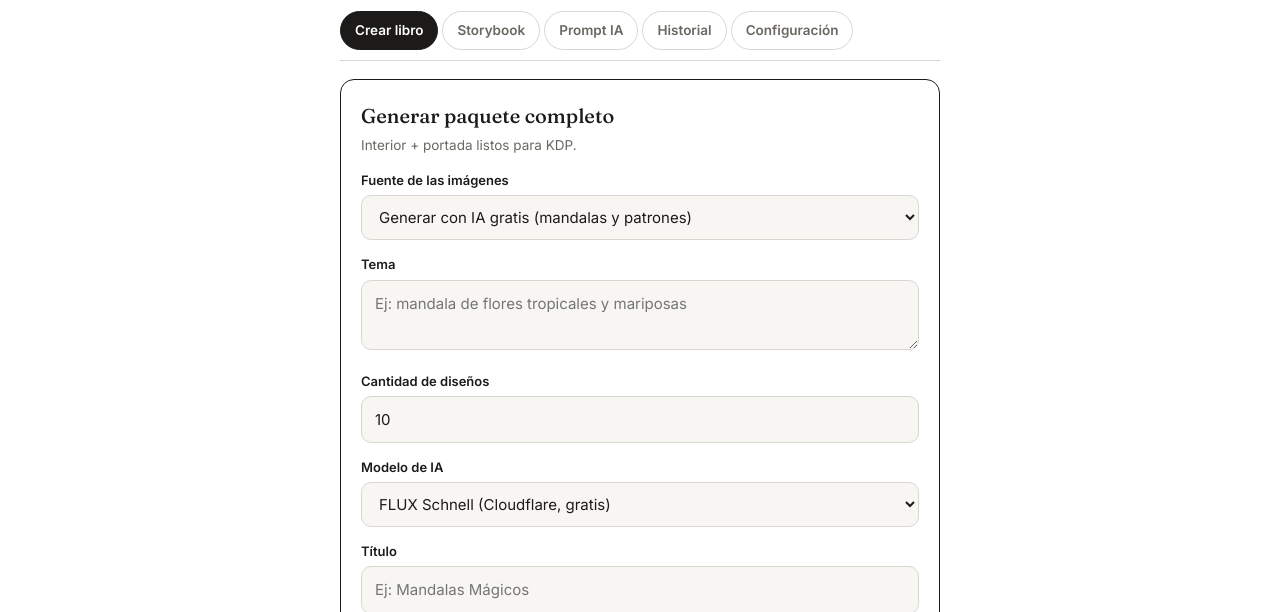
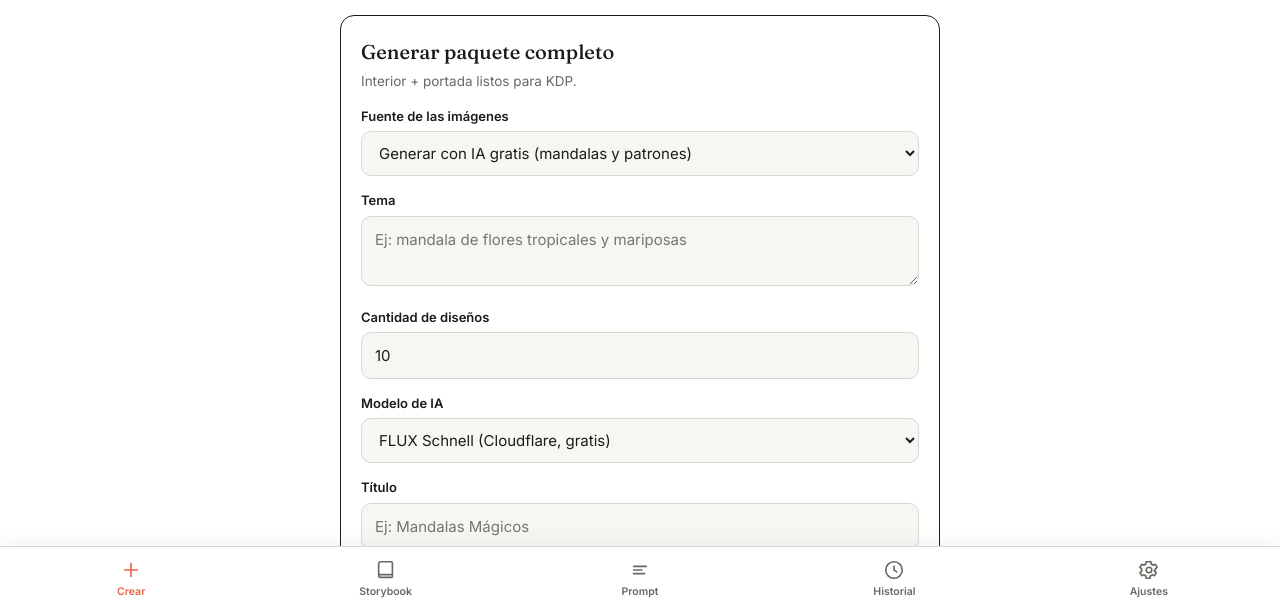
Before and after one commit to angulodev/coloring-factory, a website: page docs/index.html in a window 1280 px wide. Shown: the part 188-800 px from the top of the page. Drawn offline with Linux system fonts and the light colour scheme.

Commit message:
ux: navegación con barra inferior fija estilo app (íconos SVG) en vez de pestañas apiladas

```diff
--- a/docs/index.html
+++ b/docs/index.html
@@ -9,7 +9,7 @@
 <style>
   :root{--paper:#FFF;--paper-soft:#F7F6F3;--ink:#1C1B19;--ink-soft:#6B6862;--line:#D9D6CF;--pencil:#E8634A;--pencil-soft:#FCEAE5;--green:#3E8E6B;--green-soft:#E4F1EA;--radius:14px;}
   *{margin:0;padding:0;box-sizing:border-box;}
-  body{font-family:'Inter',system-ui,sans-serif;background:var(--paper);color:var(--ink);line-height:1.55;padding-bottom:90px;}
+  body{font-family:'Inter',system-ui,sans-serif;background:var(--paper);color:var(--ink);line-height:1.55;padding-bottom:96px;}
   .wrap{max-width:640px;margin:0 auto;padding:0 20px;}
   header{padding:30px 0 6px;}
   header .mandala{width:60px;height:60px;display:block;margin-bottom:12px;}
@@ -17,9 +17,10 @@
   header .mandala .fill.on{opacity:1;}
   h1{font-family:'Fraunces',serif;font-weight:700;font-size:clamp(26px,7vw,34px);letter-spacing:-.5px;}
   header p{color:var(--ink-soft);font-size:14px;margin-top:3px;}
-  nav.tabs{position:sticky;top:0;background:var(--paper);z-index:10;display:flex;gap:4px;padding:14px 0 10px;border-bottom:1.5px solid var(--line);margin-bottom:8px;overflow-x:auto;}
-  nav.tabs button{font:inherit;font-weight:600;font-size:13.5px;white-space:nowrap;padding:8px 14px;border-radius:99px;border:1.5px solid var(--line);background:var(--paper);color:var(--ink-soft);cursor:pointer;margin:0;}
-  nav.tabs button.active{background:var(--ink);color:var(--paper);border-color:var(--ink);}
+  nav.tabs{position:fixed;left:0;right:0;bottom:0;z-index:20;display:flex;justify-content:space-around;align-items:stretch;background:var(--paper);border-top:1.5px solid var(--line);padding:6px 4px calc(6px + env(safe-area-inset-bottom));box-shadow:0 -4px 20px rgba(0,0,0,.05);}
+  nav.tabs button{flex:1;display:flex;flex-direction:column;align-items:center;gap:3px;font:inherit;font-weight:600;font-size:10.5px;padding:6px 2px;border:none;border-radius:12px;background:transparent;color:var(--ink-soft);cursor:pointer;margin:0;transition:color .2s;}
+  nav.tabs button svg{width:22px;height:22px;stroke:currentColor;stroke-width:1.8;fill:none;}
+  nav.tabs button.active{color:var(--pencil);}
   .panel{display:none;} .panel.active{display:block;}
   .card{border:1.5px solid var(--ink);border-radius:var(--radius);padding:20px;margin-top:18px;}
   .card h2{font-family:'Fraunces',serif;font-weight:500;font-size:20px;margin-bottom:4px;}
@@ -79,11 +80,26 @@
 </header>
 
 <nav class="tabs">
-  <button class="active" data-tab="create" onclick="tab('create',this)">Crear libro</button>
-  <button data-tab="story" onclick="tab('story',this)">Storybook</button>
-  <button data-tab="prompt" onclick="tab('prompt',this)">Prompt IA</button>
-  <button data-tab="history" onclick="tab('history',this)">Historial</button>
-  <button data-tab="config" onclick="tab('config',this)">Configuración</button>
+  <button class="active" data-tab="create" onclick="tab('create',this)">
+    <svg viewBox="0 0 24 24"><path d="M12 5v14M5 12h14" stroke-linecap="round"/></svg>
+    Crear
+  </button>
+  <button data-tab="story" onclick="tab('story',this)">
+    <svg viewBox="0 0 24 24"><path d="M4 5a2 2 0 0 1 2-2h12a1 1 0 0 1 1 1v15a1 1 0 0 1-1 1H6a2 2 0 0 1-2-2zM4 17h14" stroke-linecap="round" stroke-linejoin="round"/></svg>
+    Storybook
+  </button>
+  <button data-tab="prompt" onclick="tab('prompt',this)">
+    <svg viewBox="0 0 24 24"><path d="M5 8h14M5 12h9M5 16h12" stroke-linecap="round"/></svg>
+    Prompt
+  </button>
+  <button data-tab="history" onclick="tab('history',this)">
+    <svg viewBox="0 0 24 24"><path d="M12 8v4l3 2" stroke-linecap="round" stroke-linejoin="round"/><circle cx="12" cy="12" r="9"/></svg>
+    Historial
+  </button>
+  <button data-tab="config" onclick="tab('config',this)">
+    <svg viewBox="0 0 24 24"><circle cx="12" cy="12" r="3"/><path d="M19 12a7 7 0 0 0-.1-1.2l2-1.6-2-3.4-2.4 1a7 7 0 0 0-2-1.2l-.4-2.6H8.9l-.4 2.6a7 7 0 0 0-2 1.2l-2.4-1-2 3.4 2 1.6A7 7 0 0 0 4 12c0 .4 0 .8.1 1.2l-2 1.6 2 3.4 2.4-1a7 7 0 0 0 2 1.2l.4 2.6h4.2l.4-2.6a7 7 0 0 0 2-1.2l2.4 1 2-3.4-2-1.6c.1-.4.1-.8.1-1.2z" stroke-linecap="round" stroke-linejoin="round"/></svg>
+    Ajustes
+  </button>
 </nav>
 
 <div class="panel active" id="panel-create">
```
Also changed, not shown: index.html (+25 -9 lines).
